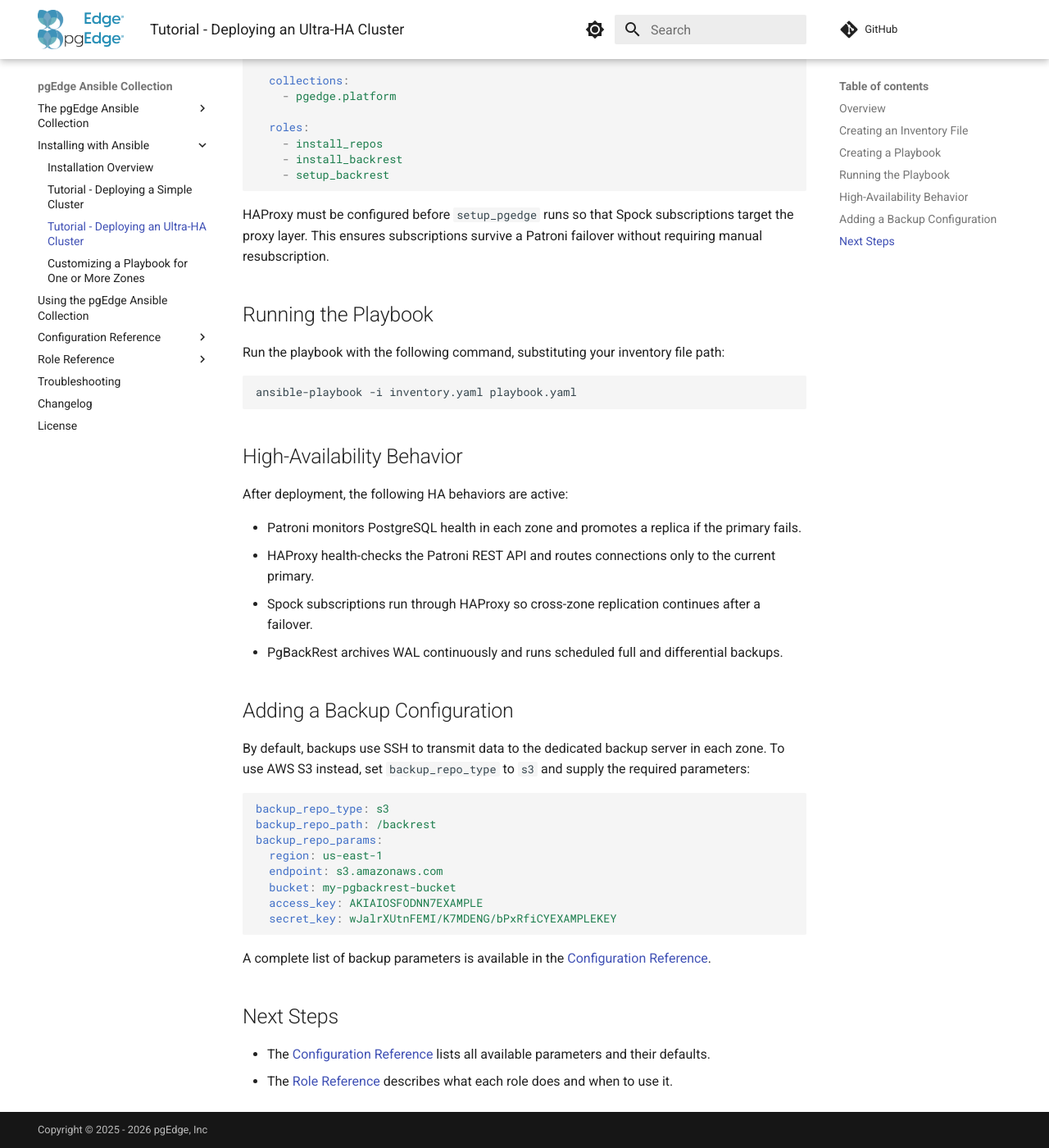
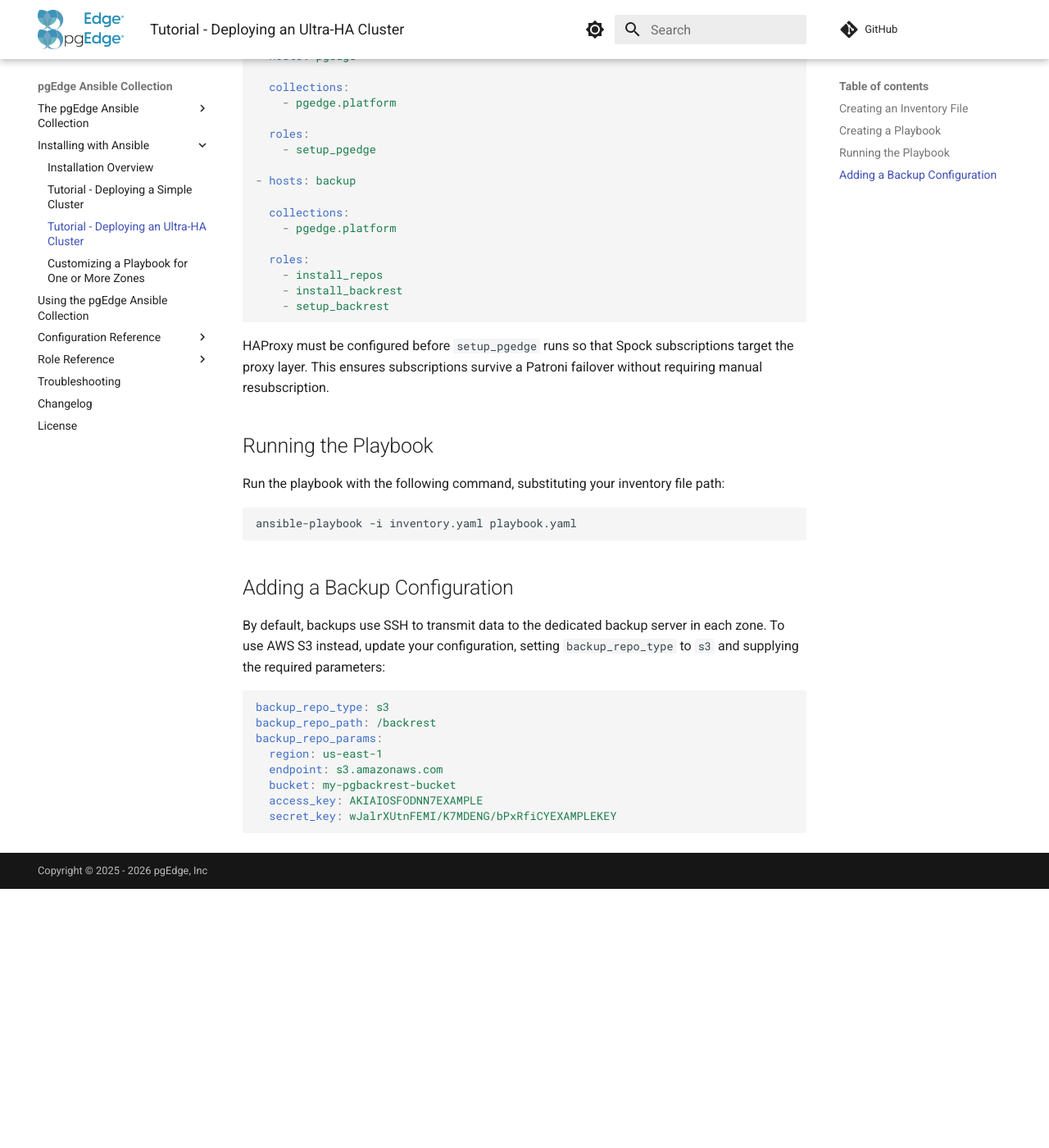
Before and after one commit to pgEdge/pgedge-ansible, an MkDocs documentation site: the page built from docs/ultra_ha.md, in a window 1280 px wide and 1400 px high, scrolled down 2508 px. Shown: the whole window at 82% size. Built offline with MkDocs 1.6.1 and Material for MkDocs 9.7.7, drawn with Linux system fonts in a browser that asks for light colours; comment, search, counter and statistics services are not loaded; after the commit the page ends 3592 px from its top, so only the background shows below that; some of the changed text lies outside the part shown.

Commit message:
Reviewing

````diff
--- a/docs/simple_cluster.md
+++ b/docs/simple_cluster.md
@@ -84,12 +85,3 @@
 
 A complete list of parameters is available in the
 [Configuration Reference](configuration.md).
-
-## Next Steps
-
-- The [Ultra-HA Cluster](ultra_ha.md) guide describes deploying a
-  production-grade multi-zone HA cluster.
-- The [Configuration Reference](configuration.md) lists all available parameters
-  and their defaults.
-- The [Role Reference](roles.md) describes what each role does and when to use
-  it.
--- a/docs/ultra_ha.md
+++ b/docs/ultra_ha.md
@@ -1,10 +1,8 @@
 # Deploying an Ultra-HA Cluster
 
 This guide describes how to deploy a production-grade pgEdge Distributed
-Postgres cluster with High Availability using the Ultra-HA sample playbook
+Postgres cluster with high availability using the Ultra-HA sample playbook
 included with the collection.
-
-## Overview
 
 An Ultra-HA cluster organizes nodes into two or more zones. Each zone contains
 multiple pgEdge nodes managed by Patroni for automatic failover, with etcd
@@ -141,24 +151,12 @@
 ansible-playbook -i inventory.yaml playbook.yaml
 ```
 
-## High-Availability Behavior
-
-After deployment, the following HA behaviors are active:
-
-- Patroni monitors PostgreSQL health in each zone and promotes a replica if
-  the primary fails.
-- HAProxy health-checks the Patroni REST API and routes connections only to
-  the current primary.
-- Spock subscriptions run through HAProxy so cross-zone replication continues
-  after a failover.
-- PgBackRest archives WAL continuously and runs scheduled full and differential
-  backups.
 
 ## Adding a Backup Configuration
 
 By default, backups use SSH to transmit data to the dedicated backup server in
-each zone. To use AWS S3 instead, set `backup_repo_type` to `s3` and supply
-the required parameters:
+each zone. To use AWS S3 instead, update your configuration, setting
+`backup_repo_type` to `s3` and supplying the required parameters:
 
 ```yaml
 backup_repo_type: s3
@@ -170,13 +168,3 @@
   access_key: AKIAIOSFODNN7EXAMPLE
   secret_key: wJalrXUtnFEMI/K7MDENG/bPxRfiCYEXAMPLEKEY
 ```
-
-A complete list of backup parameters is available in the
-[Configuration Reference](configuration.md).
-
-## Next Steps
-
-- The [Configuration Reference](configuration.md) lists all available
-  parameters and their defaults.
-- The [Role Reference](roles.md) describes what each role does and when to use
-  it.
````
Also changed, not shown: other parts of docs/simple_cluster.md (+6 -5 lines), other parts of docs/ultra_ha.md (+12 -0 lines), docs/architecture.md (+1 -3 lines), docs/index.md (+2 -2 lines), docs/installation.md (+2 -11 lines).
